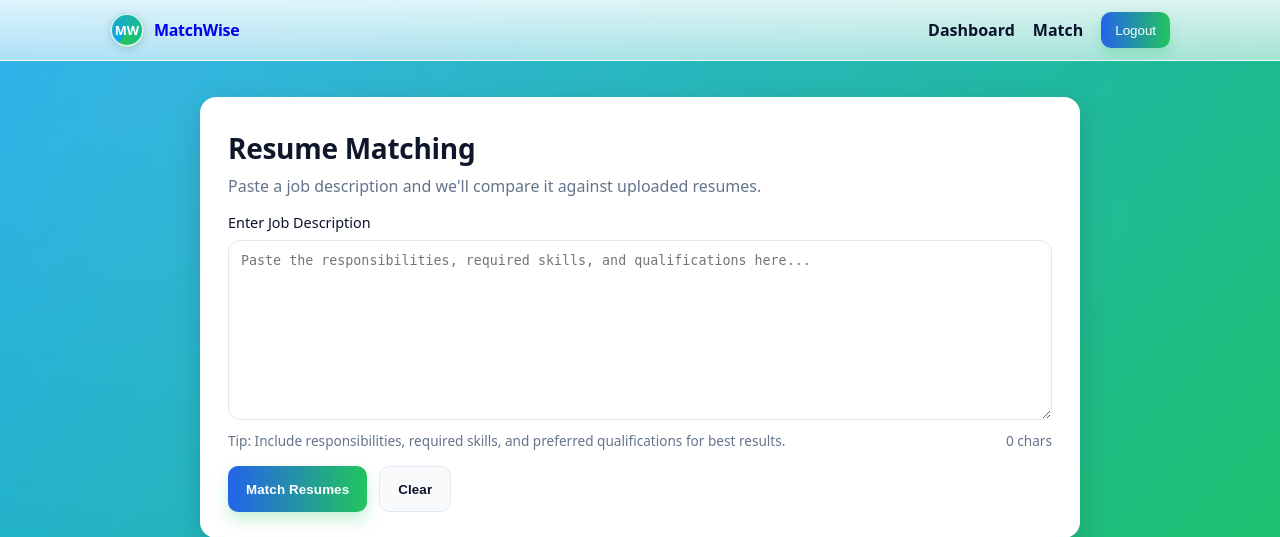
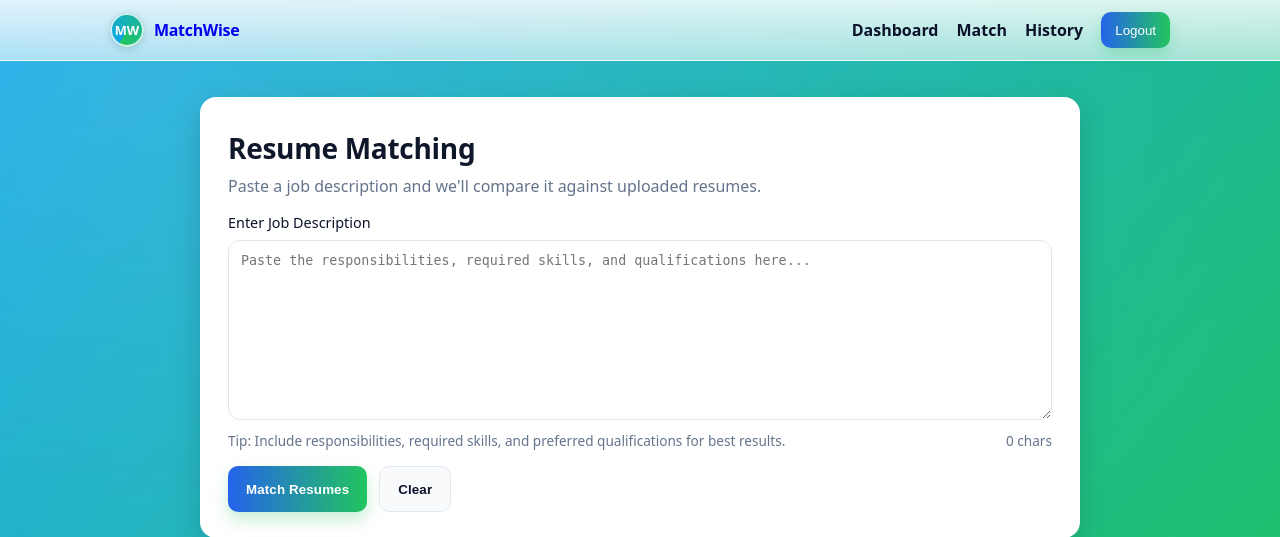
Before and after one commit to emiliell/MatchWise, a Flask app: page /match in a window 1280 px wide. Shown: the top 537 px of the page. Run offline with Flask 3, Linux system fonts and the light colour scheme; the visitor is signed in with stand-in values (Sample User, id 1); some libraries are stand-ins or nearby versions.

Commit message:
Update job_desc.html navbar

```diff
--- a/templates/job_desc.html
+++ b/templates/job_desc.html
@@ -80,6 +80,7 @@
       <nav class="nav-links">
         <a class="nav-a" href="{{ url_for('dashboard') }}">Dashboard</a>
         <a class="nav-a" href="{{ url_for('match') }}">Match</a>
+        <a class="nav-a" href="{{ url_for('company_history') }}">History</a>
         <form method="POST" action="{{ url_for('logout') }}" style="display:inline; margin:0">
           <input type="hidden" name="csrf_token" value="{{ csrf_token() }}">
           <button class="nav-cta" type="submit">Logout</button>
```
